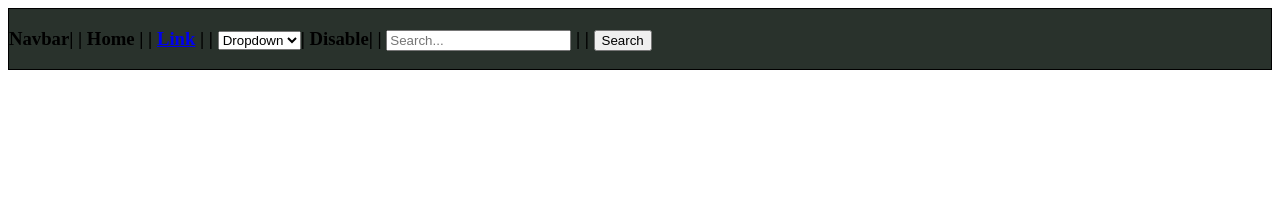
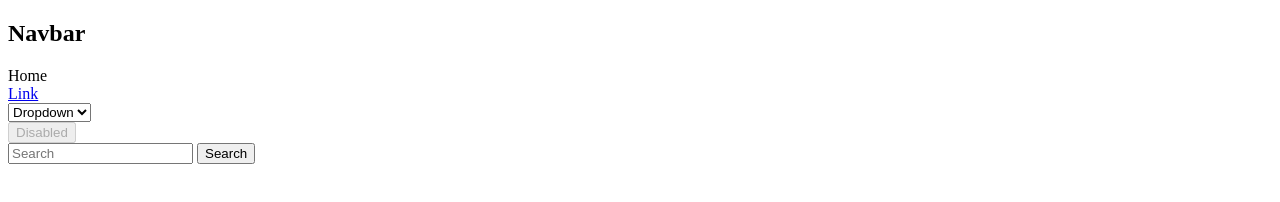
Before and after one commit to JacopoS28/HTML, a plain HTML site: page 4°esercizio.html in a window 1280 px wide. Drawn offline with Linux system fonts and the light colour scheme.

Commit message:
Update 4°esercizio.html

```diff
--- a/4°esercizio.html
+++ b/4°esercizio.html
@@ -1,27 +1,38 @@
 <!DOCTYPE html>
 <html lang="en">
-    <head>
-        <title>Titolo!</title>
 
-    </head>
-    <body>
-        <style> nav{background-color: rgb(41, 50, 44);
-                border:1px solid black; }
-        </style>
+<head>
+    <meta charset="UTF-8">
+    <meta name="viewport" content="width=device-width, initial-scale=1.0">
+    <title>NavBar exercice</title>
+</head>
+
+<body>
+    <header>
         <nav>
+            <h1>Navbar</h1>
+            <div class="navbar__home">
+                Home
+            </div>
+            <div class="navbar__link">
+                <a href="#">Link</a>
+            </div>
+            <div class="navbar__dropdown">
+                <select name="dropdown" id="dropdown">Dropdown
+                    <option value="">Dropdown</option>
+                    <option value=""></option>
+                    <option value=""></option>
+                </select>
+            </div>
             <div>
-                <h3>
-                    <a>Navbar</a>| |
-                    <a>Home</a> | |
-                    <a href="https//google.com">Link</a> | |
-                    <select name="Dropdown" id="Dropdown">
-                        <option value="Dropdown">Dropdown</option>
-                    </select>|
-                    <a>Disable</a>| |
-                    <input type="search" required placeholder="Search..."> | |
-                    <button type="search">Search</button>
-                </h3>
+                <button type="button" disabled>Disabled</button>
+            </div>
+            <div class="navbar__search">
+                <input id="searchbar" type="text" placeholder="Search">
+                <button id="searchbutton">Search</button>
             </div>
         </nav>
-    </body>
+    </header>
+</body>
+
 </html>
```
